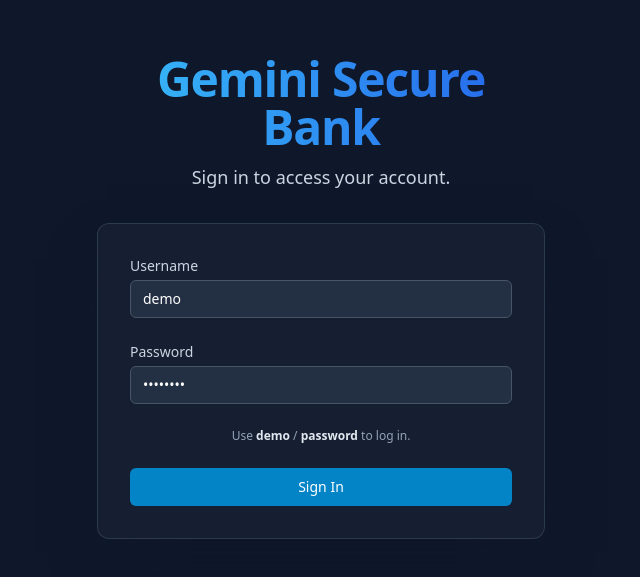
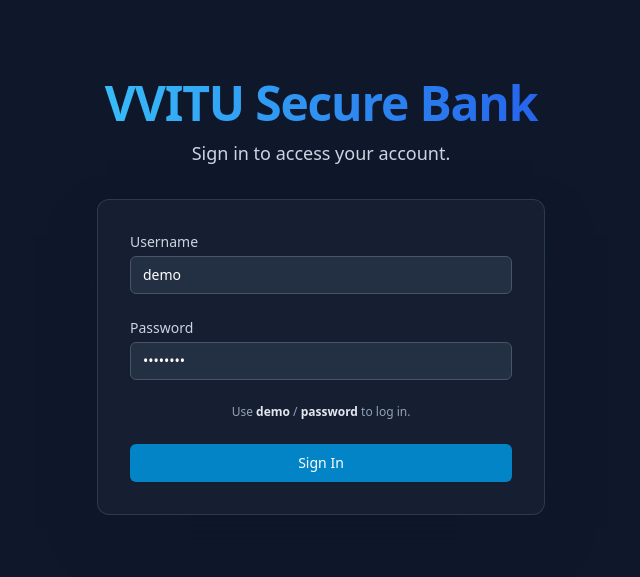
Before and after one commit to varshajetti/Secure-Bank, a React (Vite) app: page / in a window 1280 px wide. Shown: the part 103-680 px from the top of the page, without its empty margins (319-959 px from the left). Built offline with nearby package versions, Linux system fonts and the light colour scheme.

Commit message:
Update LoginPage.tsx

```diff
--- a/pages/LoginPage.tsx
+++ b/pages/LoginPage.tsx
@@ -32,7 +32,7 @@ const LoginPage = ({ onLogin }: LoginPageProps) => {
             <div className="w-full max-w-md">
                 <div className="text-center mb-8">
                     <h1 className="text-4xl sm:text-5xl font-extrabold text-transparent bg-clip-text bg-gradient-to-r from-sky-400 to-blue-600 tracking-tight">
-                        Gemini Secure Bank
+                        VVITU Secure Bank
                     </h1>
                     <p className="mt-3 text-lg text-slate-300">
                         Sign in to access your account.
```
